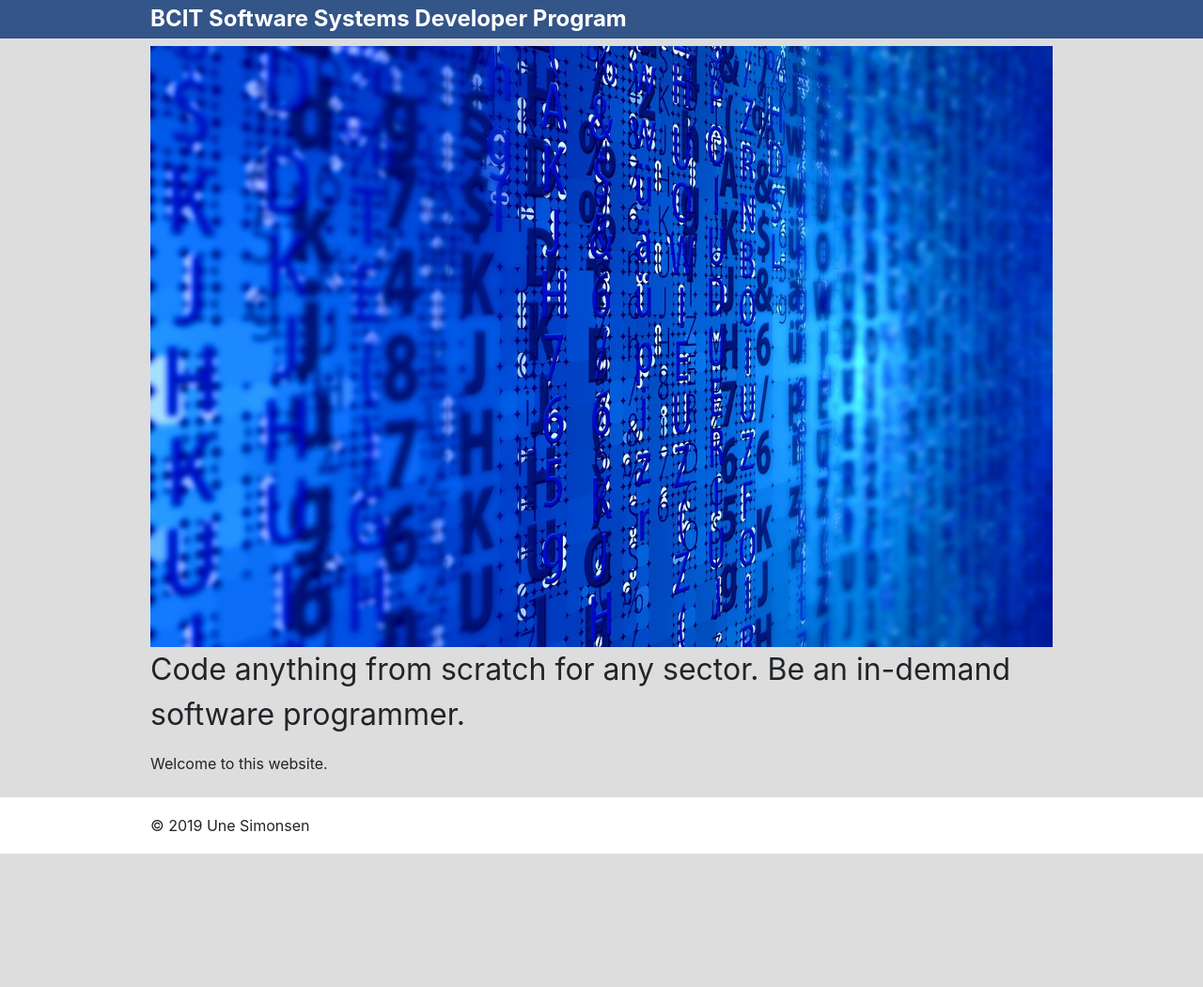
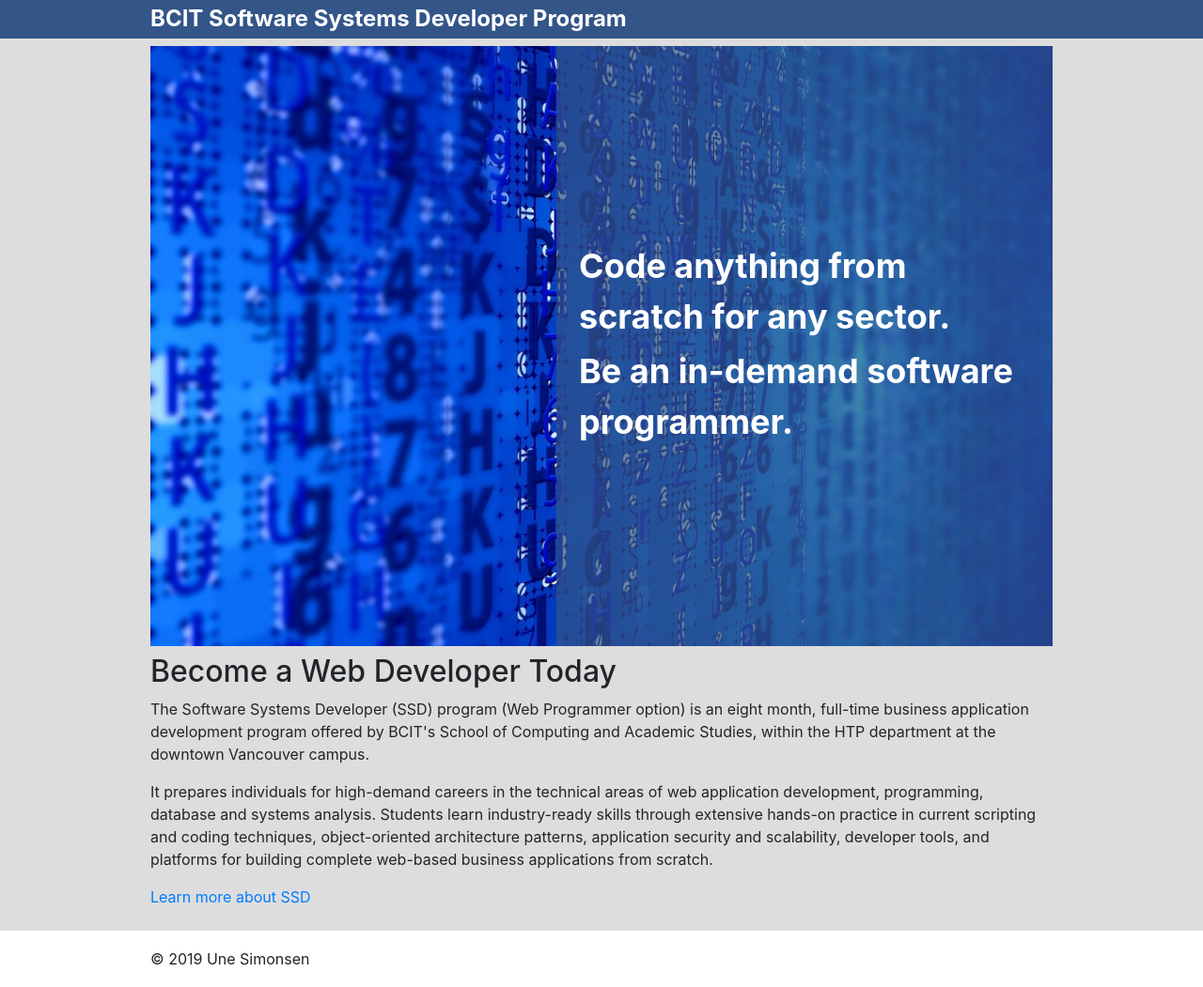
Before and after one commit to BCIT-SSD-A/une-front-end-p2, a PHP site: page / in a window 1280 px wide. Shown: the part 84-1135 px from the top of the page at 94% size. Before the commit the page ends 993 px from the top, so only its background shows below. Run offline with PHP 8.4, Linux system fonts and the light colour scheme; style sheets or scripts are compiled from the project's sources.

Commit message:
Style home banner, add home text

```diff
--- a/dev/sass/elements/_banner.scss
+++ b/dev/sass/elements/_banner.scss
@@ -1,9 +1,35 @@
 .banner {
+    $_bg-color: $color-bg-ternary;
+
     @include relative;
     img {
         width: 100%;
+
     }
     .banner-text {
-        font-size: 2rem;
+        @include absolute(top 0 right 0 bottom 0 left 0);
+        padding: 0.75rem 1rem;
+        background-color: rgba($_bg-color, 0.7);
+        color: white;
+        font-size: 6vw;
+        font-weight: $weight-bold;
+        @include flexbox;
+        @include flex-dir(column);
+        @include justify-content(center);
+        p {
+            margin-bottom: 4px;
+        }
+        @include device(tablet-small) {
+            font-size: 2.25rem;
+            padding: 3rem;
+        }
+        @include device(tablet) {
+            left: 45%;
+            font-size: 2rem;
+            padding: 1.5rem;
+        }
+        @include device(tablet-wide) {
+            font-size: 2.25rem;
+        }
     }
 }
--- a/dev/sass/generic/_typography.scss
+++ b/dev/sass/generic/_typography.scss
@@ -14,3 +14,6 @@ h1 {
         font-size: 1.5rem;
     }
 }
+h2 {
+    margin-top: 8px;
+}
--- a/dev/sass/generic/page-layout/_content.scss
+++ b/dev/sass/generic/page-layout/_content.scss
@@ -1,3 +1,3 @@
 .page-content-inner {
-    padding: 8px 0;
+    padding: 8px 0 24px;
 }
--- a/dev/views/pages/home.php
+++ b/dev/views/pages/home.php
@@ -1,7 +1,15 @@
 <div class="banner">
     <img src="<?php echo Path::IMAGES_URL; ?>/technology-banner.jpg" alt="Technology Banner">
-    <p class="banner-text">
-        Code anything from scratch for any sector. Be an in-demand software programmer.
-    </p>
+    <div class="banner-text">
+        <p>Code anything from scratch for any sector.</p>
+        <p>Be an in-demand software programmer.</p>
+    </div>
 </div>
-<p>Welcome to this website.</p>
+
+<h2>Become a Web Developer Today</h2>
+
+<p>The Software Systems Developer (SSD) program (Web Programmer option) is an eight month, full-time business application development program offered by BCIT's School of Computing and Academic Studies, within the HTP department at the downtown Vancouver campus.</p>
+
+<p>It prepares individuals for high-demand careers in the technical areas of web application development, programming, database and systems analysis. Students learn industry-ready skills through extensive hands-on practice in current scripting and coding techniques, object-oriented architecture patterns, application security and scalability, developer tools, and platforms for building complete web-based business applications from scratch.</p>
+
+<a class="learn-more" href="<?php echo Page::get('overview')->url; ?>">Learn more about SSD</a>
```
Also changed, not shown: dev/res/images/technology-banner.jpg.
